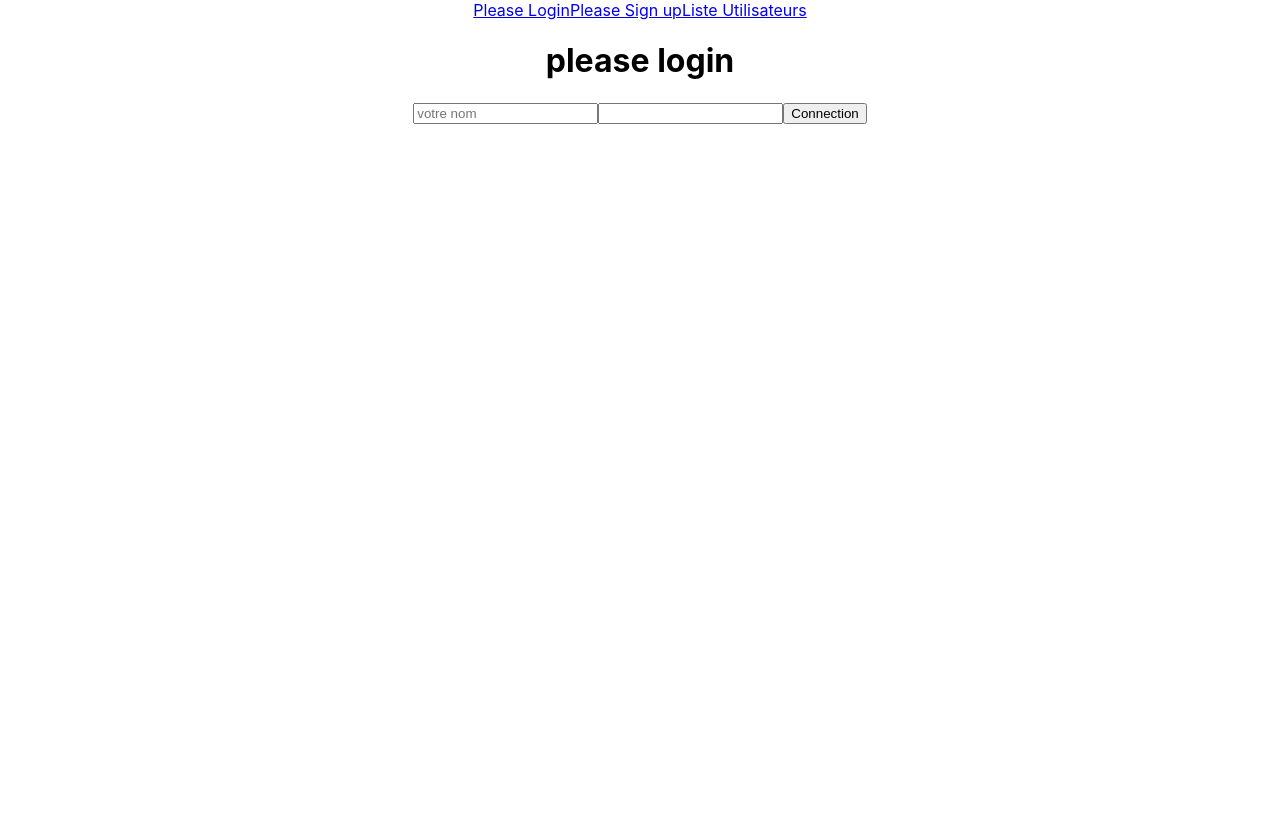
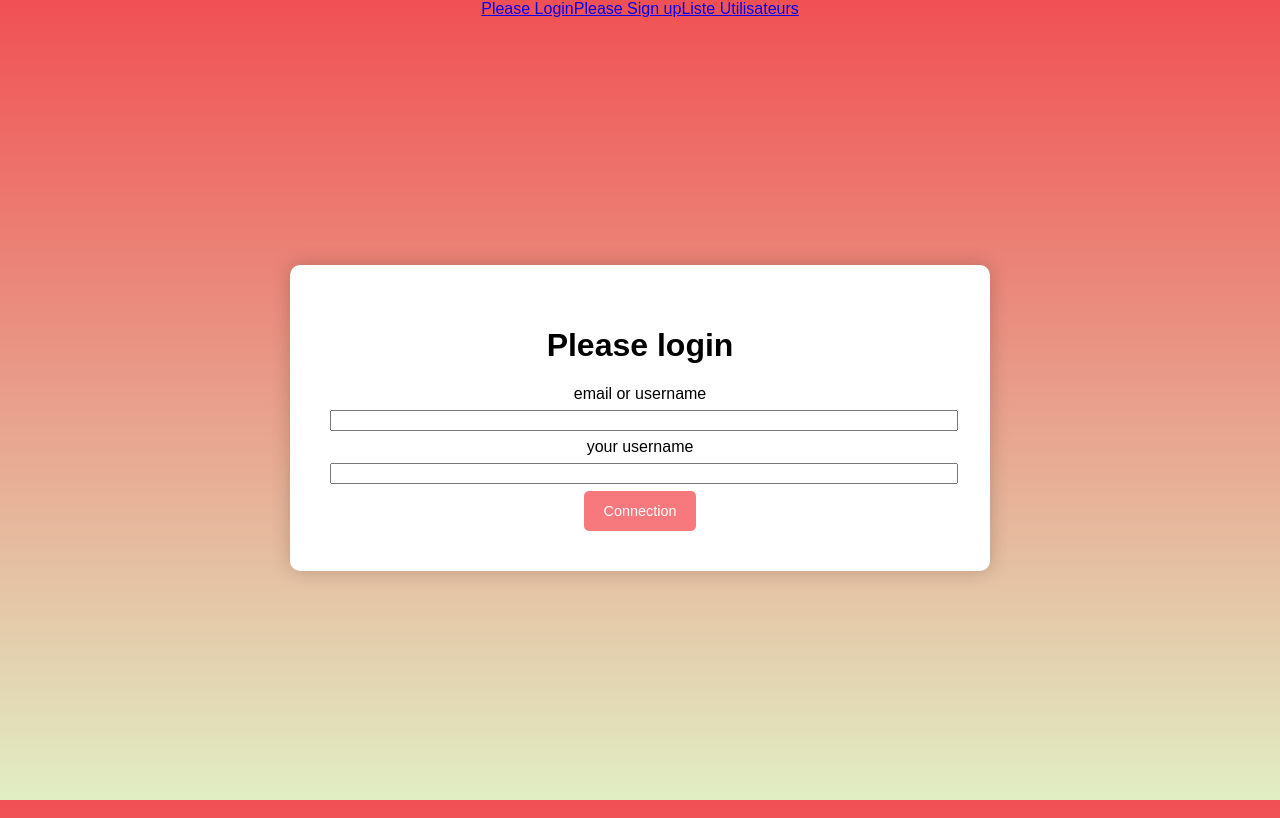
Before and after one commit to toureSan/socialNetworkPost, a React (Create React App) app: page /login in a window 1280 px wide. Built offline with nearby package versions, Linux system fonts and the light colour scheme.

Commit message:
add styled components & styled authForm and RegisterForm

```diff
--- a/src/App.js
+++ b/src/App.js
@@ -6,14 +6,30 @@ import RegisterForm from './components/RegisterForm';
 import { SocialContext } from './context/SocialContext';
 import { Route, BrowserRouter as Router } from 'react-router-dom';
 // import PrivateRoute from './utils/PrivateRoute';
+import styled, { createGlobalStyle, css } from 'styled-components';
 
 
+
+const GlobalStyle = createGlobalStyle`
+  html {
+    height: 100%
+  }
+  body {
+    font-family: Arial, Helvetica, sans-serif;
+    background: linear-gradient(to bottom, #f05053, #e1eec3);
+    height: 100%;
+    margin: 0;
+    color: black;
+  }
+`;
 
 function App() {
   // const [ listPost, setPost ] = useState([]);
 
+
   return (
-
+    <>
+    <GlobalStyle />
     <Router>
       <SocialContext.Provider>
         <div className="App">
@@ -24,7 +40,7 @@ function App() {
         </div>
       </SocialContext.Provider>
     </Router>
-
+    </>
   );
 }
 
--- a/src/components/AuthForm.js
+++ b/src/components/AuthForm.js
@@ -1,59 +1,115 @@
 import React, { useState } from 'react';
 import axios from 'axios';
+import styled, { css } from 'styled-components';
+
+
+
+
+
+
+
+const StyledFormWrapper = styled.div`
+  display: flex;
+  justify-content: center;
+  align-items: center;
+  height: 100vh;
+  padding: 0 20px;
+`;
+
+const StyledForm = styled.form`
+  width: 100%;
+  max-width: 700px;
+  padding: 40px;
+  background-color: #fff;
+  border-radius: 10px;
+  box-sizing: border-box;
+  box-shadow: 0px 0px 20px 0px rgba(0, 0, 0, 0.2);
+`;
+
+const StyledInput = styled.input`
+  display: block;
+  width: 100%;
+  margin-bottom: 7px;
+  margin-top: 7px;
+
+  text-align:center;
+`;
+
+
+const StyledButton = styled.button`
+
+  background-color: #f7797d;
+  color: #fff;
+  font-size: 0.9rem;
+  border: 0;
+  border-radius: 5px;
+  height: 40px;
+  padding: 0 20px;
+  cursor: pointer;
+  box-sizing: border-box;
+`;
 
 export default function AuthForm({ role, history }) {
     const [identifier, setIdentifier] = useState('');
     const [password, setPassword] = useState('');
-
+    const [user, setUser] = useState([])
 
     const handleChange = e => {
         setIdentifier(
             e.target.value
         )
     }
-
     const handleChangePassword = e => {
         setPassword(
             e.target.value
         )
     }
-
     const handleSubmitAuth = e => {
         e.preventDefault();
         axios.post(`https://strapi-crea.5ika.org/auth/local`, { identifier, password })
-
             .then(
                 res => {
-                    //   console.log(res)
                     localStorage.setItem('data', JSON.stringify(res.data));
-                    history.push('/ListPost');
+                    setUser(res.data.user);
+                    history.push('/home');
+                    // console.log(res.data.user);
+                    // history.push('/registerForm');
                 })
-
             .catch(err =>
                 history.push('/404')
             )
-
     }
 
     return (
-        <div>
-            <h1>please {role}</h1>
-            <form onSubmit={handleSubmitAuth}>
-                <input
-                    field='identifier'
+        <>
+
+            <StyledFormWrapper>
+                <StyledForm onSubmit={handleSubmitAuth}>
+                <h1>Please {role}</h1>
+
+                <label htmlFor="identifier">email or username</label>
+                    <StyledInput
+                        name='identifier'
+                        type="text"
                         value={identifier}
                         onChange={handleChange}
-                    placeholder="votre nom"
                     />
-                <input
-                    name="password"
+
+                    <label htmlFor="identifier">your username</label>
+                    <StyledInput
+                       name='identifier'
                         type="password"
                         value={password}
                         onChange={handleChangePassword}
+
                     />
-                <button onClick={handleSubmitAuth}>Connection</button>
-            </form>
 
-        </div>
+                    <StyledButton onClick={handleSubmitAuth}>Connection</StyledButton>
+
+
+                </StyledForm>
+                {/* <p>{user & user.username}</p> */}
+            </StyledFormWrapper>
+        </>
     )
 }
--- a/src/components/RegisterForm.js
+++ b/src/components/RegisterForm.js
@@ -1,73 +1,168 @@
 import React, { useState } from 'react';
 import axios from 'axios';
+import styled, { css } from 'styled-components';
 
-export default function Navigation() {
-    const [userName, setUserName] = useState('');
-    const [firstName, setFirstName] = useState('');
-    const [lastName, setLastName] = useState('');
-    const [emailRequired, setemailRequired] = useState('');
 
+
+
+
+const StyledFormWrapper = styled.div`
+  display: flex;
+  justify-content: center;
+  align-items: center;
+  height: 100vh;
+  padding: 0 20px;
+`;
+
+const StyledForm = styled.form`
+  width: 100%;
+  max-width: 700px;
+  padding: 40px;
+  background-color: #fff;
+  border-radius: 10px;
+  box-sizing: border-box;
+  box-shadow: 0px 0px 20px 0px rgba(0, 0, 0, 0.2);
+`;
+
+const StyledInputRegister = styled.input`
+  display: block;
+  width: 100%;
+  margin-bottom: 7px;
+  margin-top: 7px;
+
+
+`;
+
+
+const StyledButton = styled.button`
+
+  background-color: #f7797d;
+  color: #fff;
+  font-size: 0.9rem;
+  border: 0;
+  border-radius: 5px;
+  height: 40px;
+  padding: 0 20px;
+  cursor: pointer;
+  box-sizing: border-box;
+`;
+
+const StyledTextArea = styled.textarea`
+  background-color: #eee;
+  width: 100%;
+  min-height: 100px;
+  resize: none;
+
+`;
+export default function Navigation({ role,history }) {
+    const [username, setUserName] = useState('');
+    const [firstname, setFirstName] = useState('');
+    const [lastname, setLastName] = useState('');
+    const [email, setEmail] = useState('');
+    const [password, setPassword] = useState('');
+    const [bio, setBio] = useState('');
 
     const handleChangeUserName = e => {
         setUserName(
             e.target.value
         )
     }
-
-
     const handleChangeFirstName = e => {
         setFirstName(
             e.target.value
         )
     }
-
     const handleChangeLastName = e => {
         setLastName(
             e.target.value
         )
     }
-    const handleChangeEmail = e => {
-        setemailRequired(
+    const handleChangeBio = e => {
+        setBio(
             e.target.value
         )
     }
+    const handleChangeEmail = e => {
+        setEmail(
+            e.target.value
+        )
+    }
+    const handleChangePassword = e => {
+        setPassword(
+            e.target.value
+        )
+    }
+    const handleSubmitRegister = e => {
+        e.preventDefault();
+        axios.post(`https://strapi-crea.5ika.org/auth/local/register`, { username, firstname, lastname, email, password, bio })
+
+            .then(
+                res => {
+                    //   console.log(res)
+                    localStorage.setItem('data', JSON.stringify(res.data));
+                    history.push('/home');
+                })
+
+            .catch(err =>
+                console.log(err)
+            )
+
+    }
+
+
     return (
+        <>
+        <StyledFormWrapper>
+        <StyledForm onSubmit={handleSubmitRegister}>
+        <h1>Please {role}</h1>
+            <StyledInputRegister
+                field='email'
+                value={email}
+                onChange={handleChangeEmail}
+                placeholder="votre email"
+            />
 
-        <form onSubmit={handleSubmit}>
-            <input
+            <StyledInputRegister
                 field='userName'
-                value={userName}
+                value={username}
                 onChange={handleChangeUserName}
                 placeholder="Your username"
             />
 
-            <input
+            <StyledInputRegister
                 field='firstName'
-                value={firstName}
+                value={firstname}
                 onChange={handleChangeFirstName}
                 placeholder="Your firstname"
             />
 
-            <input
+            <StyledInputRegister
                 field='lastName'
-                value={lastName}
+                value={lastname}
                 onChange={handleChangeLastName}
                 placeholder="Your lastname"
             />
 
-            <input
-                field='email'
-                value={emailRequired}
-                onChange={handleChangeEmail}
-                placeholder="votre email"
-            />
-            <input
-                name=""
+
+            <StyledInputRegister
+                name="password"
                 type="password"
                 value={password}
                 onChange={handleChangePassword}
+                placeholder="Password is required"
             />
-            <button onClick={handleSubmit}>Connection</button>
-        </form>
+
+            <StyledTextArea
+                name="bio"
+                type="bio"
+                value={bio}
+                onChange={handleChangeBio}
+                placeholder="Biographie is required"
+            />
+
+            <StyledButton onClick={handleSubmitRegister}>Sign up</StyledButton>
+        </StyledForm>
+        </StyledFormWrapper>
+        </>
     )
 }
--- a/src/utils/PrivateRoute.js
+++ b/src/utils/PrivateRoute.js
@@ -6,10 +6,10 @@ const PrivateRoute = ({ component: Component, ...rest }) => {
         <Route
             {...rest}
             render={props => {
-                if (JSON.parse(localStorage.getItem(user))) {
+                if (JSON.parse(localStorage.getItem('data'))) {
                     return <Component {...props} />
                 }
-                return <Redirect to='/' />
+                return <Redirect to='/login' />
             }}
         />
     )
--- a/src/utils/axiosWithAuth.js
+++ b/src/utils/axiosWithAuth.js
@@ -2,7 +2,7 @@ import axios from 'axios';
 
 const axiosWithAuth = () => {
 
-    const token = localStorage.getItem('jwt');
+    const token = localStorage.getItem('data');
     return axios.create({
         baseURL: "",
         headers: {
```
Also changed, not shown: package.json (+6 -1 lines), src/components/ListPost.js (+8 -0 lines), src/components/home.js (added, +7 -0 lines), 1 other file (tests, documents, lock files or other folders). Lines whose indentation alone changed are shown as unchanged.
